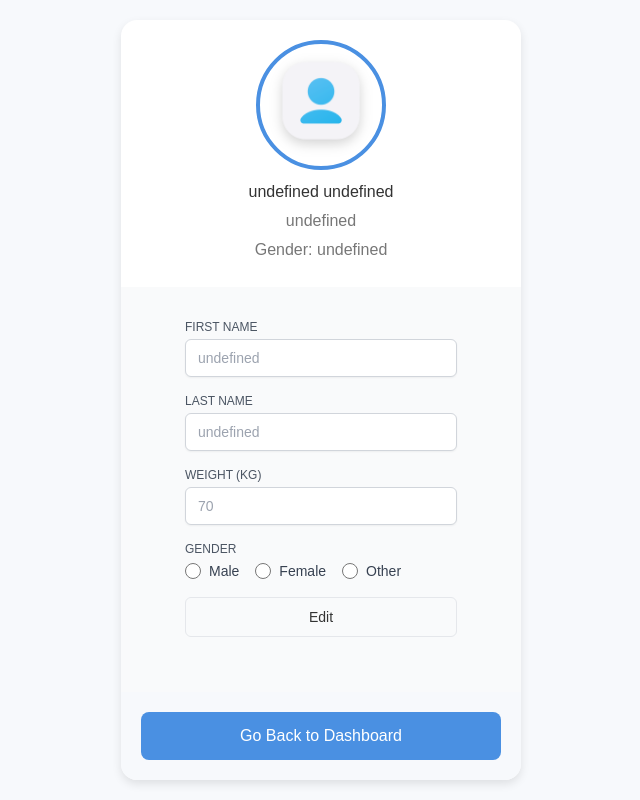
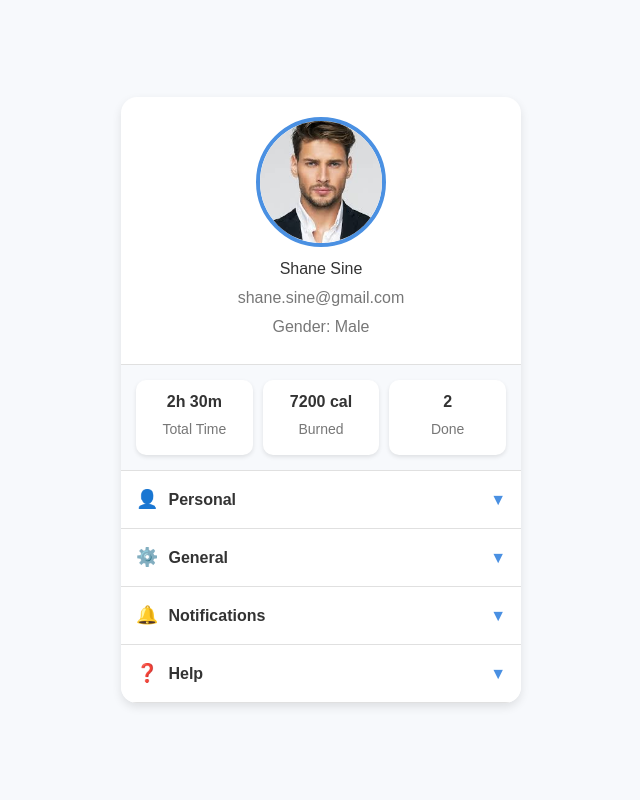
Before and after one commit to Ayham-Kamal/next-js-victory-lap, a Next.js app: page /profile in a window 1280 px wide. Shown: the whole page, without its empty margins (319-959 px from the left). Built offline with nearby package versions, Linux system fonts and the light colour scheme; no server answers; the database is empty.

Commit message:
Revert "Designed and added edit profile functionality"

```diff
--- a/app/profile/page.tsx
+++ b/app/profile/page.tsx
@@ -1,50 +1,75 @@
+"use client";
+// pages/profile-example.tsx
+
+import { useState } from "react";
 import Image from "next/image";
-import { fetchInfo, updateInfo } from "../db";
-import { redirect } from "next/navigation";
-import Link from "next/link";
 
-export default async function ProfilePage() {
-  let userInfo = (await fetchInfo(4)).at(0);
-  //console.log(userInfo?.email);
-  let Email = String(userInfo?.email);
-  let Firstname = String(userInfo?.firstname);
-  let Lastname = String(userInfo?.lastname);
-  let Weight = Number(userInfo?.weight);
-  let Gender = String(userInfo?.gender);
-  let profilePicture = "/ProfilePic.png";
+const ProfilePage = () => {
+  const [isPersonalOpen, setIsPersonalOpen] = useState(false);
+  const [isGeneralOpen, setIsGeneralOpen] = useState(false);
+  const [isNotificationsOpen, setIsNotificationsOpen] = useState(false);
+  const [isHelpOpen, setIsHelpOpen] = useState(false);
 
-  async function Update(formData: FormData) {
-    "use server";
-    let firstName = formData.get("firstname") as string;
-    let lastName = formData.get("lastname") as string;
-    let weight = Number(formData.get("weight"));
-    let gender = formData.get("gender") as string;
+  const user = {
+    id: 1,
+    firstName: "Shane",
+    lastName: "Sine",
+    email: "shane.sine@gmail.com",
+    gender: "Male",
+    profilePicture: "/images.jpg", // Replace with the actual path
+    totalTime: "2h 30m",
+    caloriesBurned: 7200,
+    tasksDone: 2,
+    height: "5'9\"",
+    weight: "70 kg",
+  };
 
-    console.log(firstName, lastName, weight, gender);
-
-    //If user made changes, save changes to db, else, keep old data
-    if (firstName.length == 0) {
-      //console.log("Empty First");
-      firstName = Firstname;
-    }
-    if (lastName.length == 0) {
-      //console.log("Empty Last");
-      lastName = Lastname;
-    }
-    if (weight == 0) {
-      //console.log("Empty Weight");
-      weight = Weight;
-    }
-    if (gender == null) {
-      //console.log("Empty Gender");
-      gender = Gender;
-    }
-
-    updateInfo(4, firstName, lastName, weight, gender);
-    // console.log(firstName, lastName, weight, gender);
-
-    redirect("/profile");
-  }
+  const Section = ({
+    title,
+    icon,
+    isOpen,
+    onToggle,
+    children,
+  }: {
+    title: string;
+    icon: string;
+    isOpen: boolean;
+    onToggle: () => void;
+    children: React.ReactNode;
+  }) => (
+    <>
+      <div
+        onClick={onToggle}
+        style={{
+          display: "flex",
+          justifyContent: "space-between",
+          alignItems: "center",
+          padding: "15px",
+          cursor: "pointer",
+          backgroundColor: "#fff",
+          borderBottom: "1px solid #e0e0e0",
+        }}
+      >
+        <div style={{ display: "flex", alignItems: "center" }}>
+          <span style={{ fontSize: "18px", marginRight: "10px", color: "#4a90e2" }}>
+            {icon}
+          </span>
+          <p style={{ margin: "0", fontWeight: "bold", color: "#333" }}>{title}</p>
+        </div>
+        <span
+          style={{
+            fontSize: "16px",
+            color: "#4a90e2",
+            transform: isOpen ? "rotate(180deg)" : "rotate(0)",
+            transition: "transform 0.2s",
+          }}
+        >
+          ▼
+        </span>
+      </div>
+      {isOpen && <div style={{ padding: "15px", backgroundColor: "#f7f9fc" }}>{children}</div>}
+    </>
+  );
 
   return (
     <div
@@ -55,9 +80,8 @@ export default async function ProfilePage() {
         padding: "20px",
         color: "#333",
         display: "flex",
-        justifyContent: "center", // Center horizontally
-        alignItems: "center", // Center vertically
-        flexDirection: "column", // Stack elements vertically
+        justifyContent: "center",
+        alignItems: "center",
       }}
     >
       <div
@@ -68,10 +92,6 @@ export default async function ProfilePage() {
           borderRadius: "16px",
           boxShadow: "0 4px 10px rgba(0, 0, 0, 0.1)",
           overflow: "hidden",
-          display: "flex",
-          flexDirection: "column", // Stack child elements vertically
-          flexGrow: 1, // Allow the form content to take available space
-          justifyContent: "space-between", // Space between form and button
         }}
       >
         {/* Profile Header */}
@@ -90,143 +110,176 @@ export default async function ProfilePage() {
             }}
           >
             <Image
-              src={profilePicture}
-              alt={`${Firstname} ${Lastname}`}
-              width={150}
-              height={150}
+              src={user.profilePicture}
+              alt={`${user.firstName} ${user.lastName}`}
+              width={130}
+              height={130}
               style={{
                 objectFit: "cover",
               }}
             />
           </div>
-          <h2 style={{ margin: "5px 0" }}>{`${Firstname} ${Lastname}`}</h2>
-          <p style={{ margin: "5px 0", color: "#777" }}>{Email}</p>
-          <p style={{ margin: "5px 0", color: "#777" }}>Gender: {Gender}</p>
+          <h2 style={{ margin: "5px 0" }}>{`${user.firstName} ${user.lastName}`}</h2>
+          <p style={{ margin: "5px 0", color: "#777" }}>{user.email}</p>
+          <p style={{ margin: "5px 0", color: "#777" }}>Gender: {user.gender}</p>
         </div>
 
-        {/* Form */}
-        <form
-          action={Update}
-          className="flex flex-col space-y-4 bg-gray-50 px-4 py-8 sm:px-16"
-          style={{ flexGrow: 1 }} // Allow the form to grow and take available space
+        {/* Stats Section */}
+        <div
+          style={{
+            display: "grid",
+            gridTemplateColumns: "repeat(3, 1fr)",
+            gap: "10px",
+            backgroundColor: "#f7f9fc",
+            padding: "15px",
+            borderTop: "1px solid #e0e0e0",
+            borderBottom: "1px solid #e0e0e0",
+          }}
         >
-          <div>
-            <label
-              htmlFor="firstname"
-              className="block text-xs text-gray-600 uppercase"
+          {/* Total Time */}
+          <div
+            style={{
+              backgroundColor: "#fff",
+              padding: "10px",
+              borderRadius: "10px",
+              textAlign: "center",
+              boxShadow: "0 2px 4px rgba(0, 0, 0, 0.1)",
+            }}
           >
-              First Name
-            </label>
-            <input
-              id="firstname"
-              name="firstname"
-              type="text"
-              placeholder={Firstname}
-              className="mt-1 block w-full appearance-none rounded-md border border-gray-300 px-3 py-2 placeholder-gray-400 shadow-sm focus:border-black focus:outline-none focus:ring-black sm:text-sm"
-            />
+            <p style={{ fontWeight: "bold", margin: "0", fontSize: "16px" }}>
+              {user.totalTime}
+            </p>
+            <p style={{ margin: "5px 0", color: "#777", fontSize: "14px" }}>
+              Total Time
+            </p>
           </div>
-          <div>
-            <label
-              htmlFor="lastname"
-              className="block text-xs text-gray-600 uppercase"
+
+          {/* Burned */}
+          <div
+            style={{
+              backgroundColor: "#fff",
+              padding: "10px",
+              borderRadius: "10px",
+              textAlign: "center",
+              boxShadow: "0 2px 4px rgba(0, 0, 0, 0.1)",
+            }}
           >
-              Last Name
-            </label>
-            <input
-              id="lastname"
-              name="lastname"
-              type="text"
-              placeholder={Lastname}
-              className="mt-1 block w-full appearance-none rounded-md border border-gray-300 px-3 py-2 placeholder-gray-400 shadow-sm focus:border-black focus:outline-none focus:ring-black sm:text-sm"
-            />
+            <p style={{ fontWeight: "bold", margin: "0", fontSize: "16px" }}>
+              {user.caloriesBurned} cal
+            </p>
+            <p style={{ margin: "5px 0", color: "#777", fontSize: "14px" }}>
+              Burned
+            </p>
           </div>
-          <div>
-            <label
-              htmlFor="weight"
-              className="block text-xs text-gray-600 uppercase"
+
+          {/* Done */}
+          <div
+            style={{
+              backgroundColor: "#fff",
+              padding: "10px",
+              borderRadius: "10px",
+              textAlign: "center",
+              boxShadow: "0 2px 4px rgba(0, 0, 0, 0.1)",
+            }}
           >
-              Weight (kg)
-            </label>
-            <input
-              id="weight"
-              name="weight"
-              type="number"
-              step="1"
-              placeholder="70"
-              className="mt-1 block w-full appearance-none rounded-md border border-gray-300 px-3 py-2 placeholder-gray-400 shadow-sm focus:border-black focus:outline-none focus:ring-black sm:text-sm"
-            />
-          </div>
-          <div>
-            <label className="block text-xs text-gray-600 uppercase">
-              Gender
-            </label>
-            <div className="mt-1 flex space-x-4">
-              <label className="flex items-center">
-                <input
-                  type="radio"
-                  name="gender"
-                  value="M"
-                  className="h-4 w-4 text-black border-gray-300 focus:ring-black"
-                />
-                <span className="ml-2 text-sm text-gray-700">Male</span>
-              </label>
-              <label className="flex items-center">
-                <input
-                  type="radio"
-                  name="gender"
-                  value="F"
-                  className="h-4 w-4 text-black border-gray-300 focus:ring-black"
-                />
-                <span className="ml-2 text-sm text-gray-700">Female</span>
-              </label>
-              <label className="flex items-center">
-                <input
-                  type="radio"
-                  name="gender"
-                  value="other"
-                  className="h-4 w-4 text-black border-gray-300 focus:ring-black"
-                />
-                <span className="ml-2 text-sm text-gray-700">Other</span>
-              </label>
+            <p style={{ fontWeight: "bold", margin: "0", fontSize: "16px" }}>
+              {user.tasksDone}
+            </p>
+            <p style={{ margin: "5px 0", color: "#777", fontSize: "14px" }}>
+              Done
+            </p>
           </div>
         </div>
+
+        {/* Settings Sections */}
+        <Section
+          title="Personal"
+          icon="👤"
+          isOpen={isPersonalOpen}
+          onToggle={() => setIsPersonalOpen(!isPersonalOpen)}
+        >
+          <div
+            style={{
+              display: "flex",
+              justifyContent: "space-between",
+              alignItems: "center",
+              marginBottom: "10px",
+            }}
+          >
+            <p style={{ margin: "0", fontWeight: "bold", color: "#333" }}>
+              Height: {user.height}
+            </p>
             <button
-            type="submit"
-            className="flex h-10 w-full items-center justify-center rounded-md border text-sm transition-all focus:outline-none"
+              style={{
+                padding: "5px 15px",
+                backgroundColor: "#4a90e2",
+                color: "#fff",
+                border: "none",
+                borderRadius: "5px",
+                cursor: "pointer",
+                fontSize: "12px",
+                boxShadow: "0 2px 4px rgba(0, 0, 0, 0.1)",
+              }}
             >
               Edit
             </button>
-        </form>
-
-        {/* Go Back Button */}
+          </div>
           <div
             style={{
-            padding: "20px",
-            textAlign: "center",
-            backgroundColor: "#f7f9fc",
+              display: "flex",
+              justifyContent: "space-between",
+              alignItems: "center",
             }}
           >
-          <Link href="/dashboard">
+            <p style={{ margin: "0", fontWeight: "bold", color: "#333" }}>
+              Weight: {user.weight}
+            </p>
             <button
               style={{
-                width: "100%",
-                padding: "12px",
+                padding: "5px 15px",
                 backgroundColor: "#4a90e2",
                 color: "#fff",
                 border: "none",
-                borderRadius: "8px",
-                fontSize: "16px",
+                borderRadius: "5px",
                 cursor: "pointer",
-                transition: "background-color 0.3s ease",
+                fontSize: "12px",
+                boxShadow: "0 2px 4px rgba(0, 0, 0, 0.1)",
               }}
-              // onMouseOver={(e) => (e.target.style.backgroundColor = "#357ab7")}
-              // onMouseOut={(e) => (e.target.style.backgroundColor = "#4a90e2")}
             >
-              Go Back to Dashboard
+              Edit
             </button>
-          </Link>
           </div>
+        </Section>
+
+        <Section
+          title="General"
+          icon="⚙️"
+          isOpen={isGeneralOpen}
+          onToggle={() => setIsGeneralOpen(!isGeneralOpen)}
+        >
+          <p style={{ margin: "0", color: "#333" }}>Language: English</p>
+        </Section>
+
+        <Section
+          title="Notifications"
+          icon="🔔"
+          isOpen={isNotificationsOpen}
+          onToggle={() => setIsNotificationsOpen(!isNotificationsOpen)}
+        >
+          <p style={{ margin: "0", color: "#333" }}>Push Notifications: Enabled</p>
+        </Section>
+
+        <Section
+          title="Help"
+          icon="❓"
+          isOpen={isHelpOpen}
+          onToggle={() => setIsHelpOpen(!isHelpOpen)}
+        >
+          <p style={{ margin: "0", color: "#333" }}>FAQ: Visit our help center</p>
+        </Section>
       </div>
     </div>
   );
-}
+};
+
+export default ProfilePage;
```
Also changed, not shown: app/db.ts (+0 -22 lines), app/protected/page.tsx (+0 -9 lines), app/protected/testSecurity/page.tsx (+1 -11 lines), public/ProfilePic.png (deleted). Lines whose indentation alone changed are shown as unchanged.
